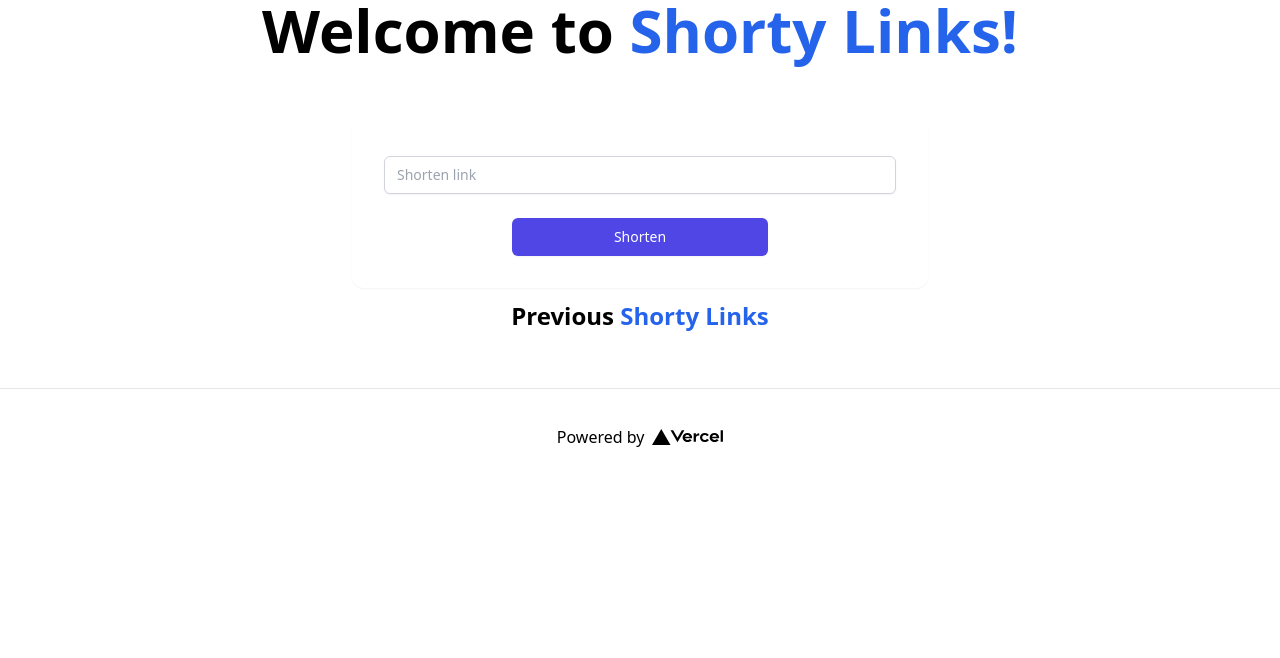
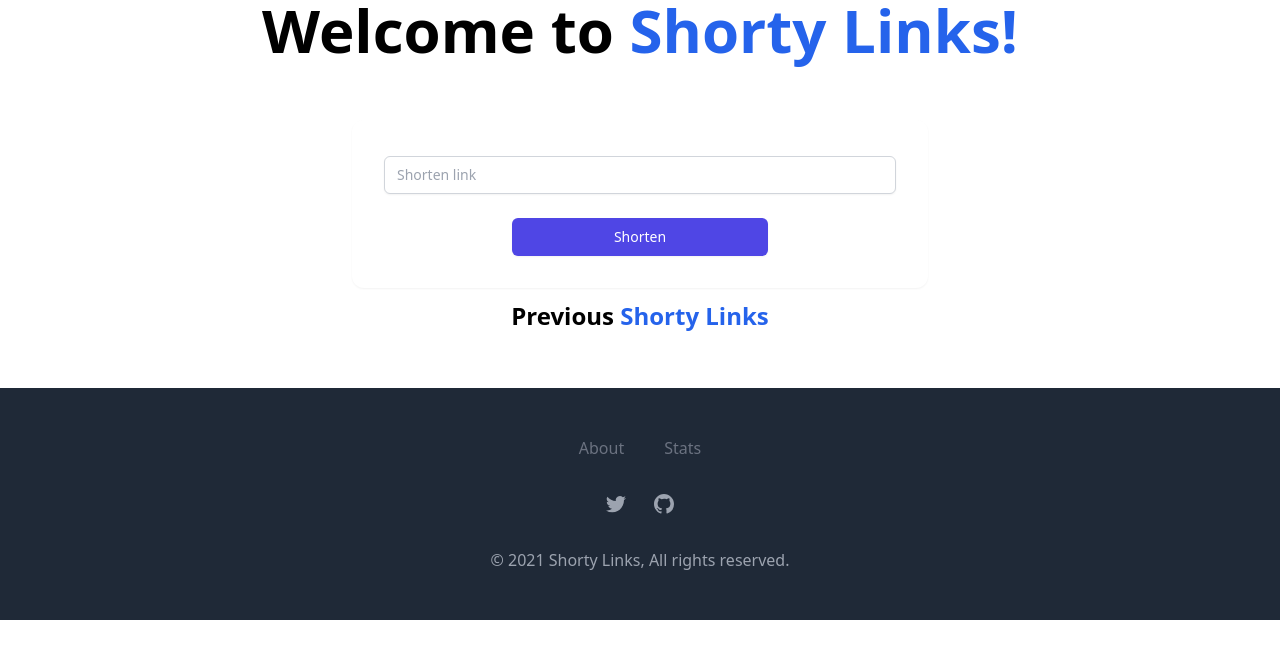
Before and after one commit to danielmichaels/shortlinks-go-frontend, a Next.js app: page / in a window 1280 px wide. Shown: the top 658 px of the page. Built offline with nearby package versions, Linux system fonts and the light colour scheme; what @tailwindcss/typography would draw is missing.

Commit message:
Add a footer and back button to query page

```diff
--- a/components/Footer.jsx
+++ b/components/Footer.jsx
@@ -6,7 +6,6 @@ const getCurrentYear = () => {
 const navigation = {
   main: [
     {name: 'About', href: '/about'},
-    {name: 'Status Codes', href: '/codes'},
     { name: 'Stats', href: '/stats' },
   ],
   social: [
@@ -62,8 +61,7 @@ export default function Footer() {
           ))}
         </div>
         <p
-          className="mt-8 text-center text-base text-gray-400">&copy; {getCurrentYear()} Check
-          Redirects, All rights reserved.
+          className="mt-8 text-center text-base text-gray-400">&copy; {getCurrentYear()} Shorty Links, All rights reserved.
         </p>
       </div>
     </footer>
--- a/components/QueryTable.jsx
+++ b/components/QueryTable.jsx
@@ -7,8 +7,11 @@ import {
   useTable
 } from "react-table";
 import {SearchIcon} from "@heroicons/react/outline";
+import {useRouter} from "next/router";
 
 const QueryTable = ({data}) => {
+
+  const Router = useRouter()
 
   function GlobalFilter({
                           globalFilter,
@@ -22,6 +25,11 @@ const QueryTable = ({data}) => {
     return (
       <div
         className="flex-1 flex items-center justify-center px-2 lg:ml-6 lg:justify-end">
+        <button
+          onClick={() => Router.back()}
+          className="inline-flex items-center px-4 mr-2 py-2 border border-transparent shadow-sm text-sm font-medium rounded-md text-white bg-blue-600 hover:bg-blue-700 focus:outline-none focus:ring-2 focus:ring-offset-2 focus:ring-blue-500"
+        >Home
+        </button>
         <p className="mr-auto">Total Clicks: <span>{data.length}</span></p>
         <div className="w-full sm:max-w-xs">
           <label htmlFor="search" className="sr-only">
@@ -30,7 +38,8 @@ const QueryTable = ({data}) => {
           <div className="relative">
             <div
               className="pointer-events-none absolute inset-y-0 left-0 pl-3 flex items-center">
-              <SearchIcon className="h-5 w-5 text-gray-400" aria-hidden="true"/>
+              <SearchIcon className="h-5 w-5 text-gray-400"
+                          aria-hidden="true"/>
             </div>
             <input
               value={value || ""}
@@ -49,7 +58,6 @@ const QueryTable = ({data}) => {
       </div>
     )
   }
-
 
 
   const tableData = useMemo(() => !data ? [] : data, [data]);
--- a/pages/[hash]/query.js
+++ b/pages/[hash]/query.js
@@ -7,7 +7,7 @@ const LinkQuery = () => {
   const {hash} = Router.query
 
   const {data, isLoading, isError} = getLinkQuery(hash)
-  if (isLoading) {
+  if (!data) {
     return (
       <div>
         loading...
@@ -15,11 +15,11 @@ const LinkQuery = () => {
     )
   }
 
-  if (isError) {
-    return (
-      <div>Error retrieving data</div>
-    )
-  }
+  // if (!data) {
+  //   return (
+  //     <div>Error retrieving data</div>
+  //   )
+  // }
   return (
     <div>
       <div
--- a/pages/index.js
+++ b/pages/index.js
@@ -1,5 +1,6 @@
 import Head from 'next/head'
 import Shorten from "../components/Shorten";
+import Footer from "../components/Footer";
 
 export default function Home() {
   return (
@@ -25,18 +26,7 @@ export default function Home() {
       </main>
 
 
-      <footer
-        className="flex items-center justify-center w-full h-24 border-t">
-        <a
-          className="flex items-center justify-center"
-          href="https://vercel.com?utm_source=create-next-app&utm_medium=default-template&utm_campaign=create-next-app"
-          target="_blank"
-          rel="noopener noreferrer"
-        >
-          Powered by{' '}
-          <img src="/vercel.svg" alt="Vercel Logo" className="h-4 ml-2"/>
-        </a>
-      </footer>
+      <Footer />
     </div>
   )
 }
```
